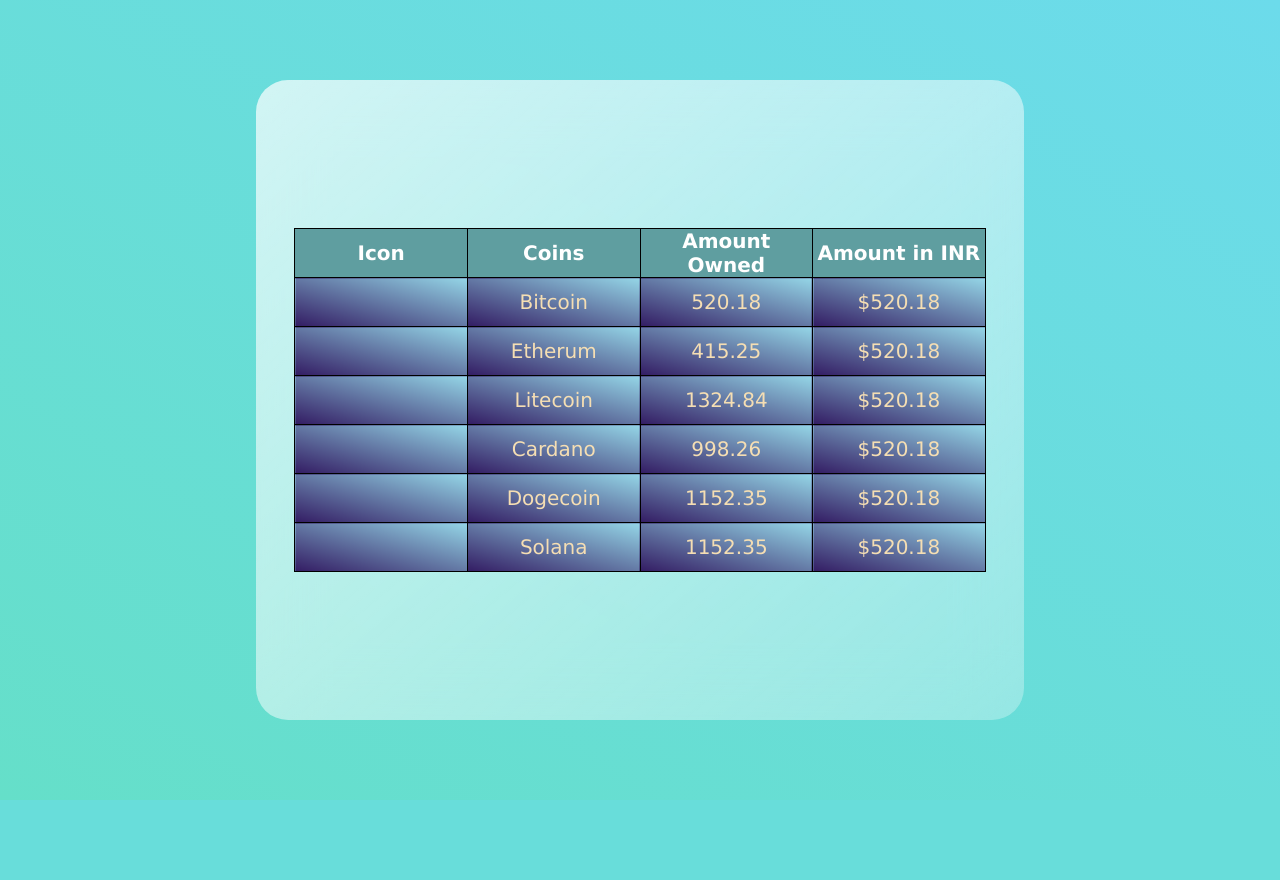
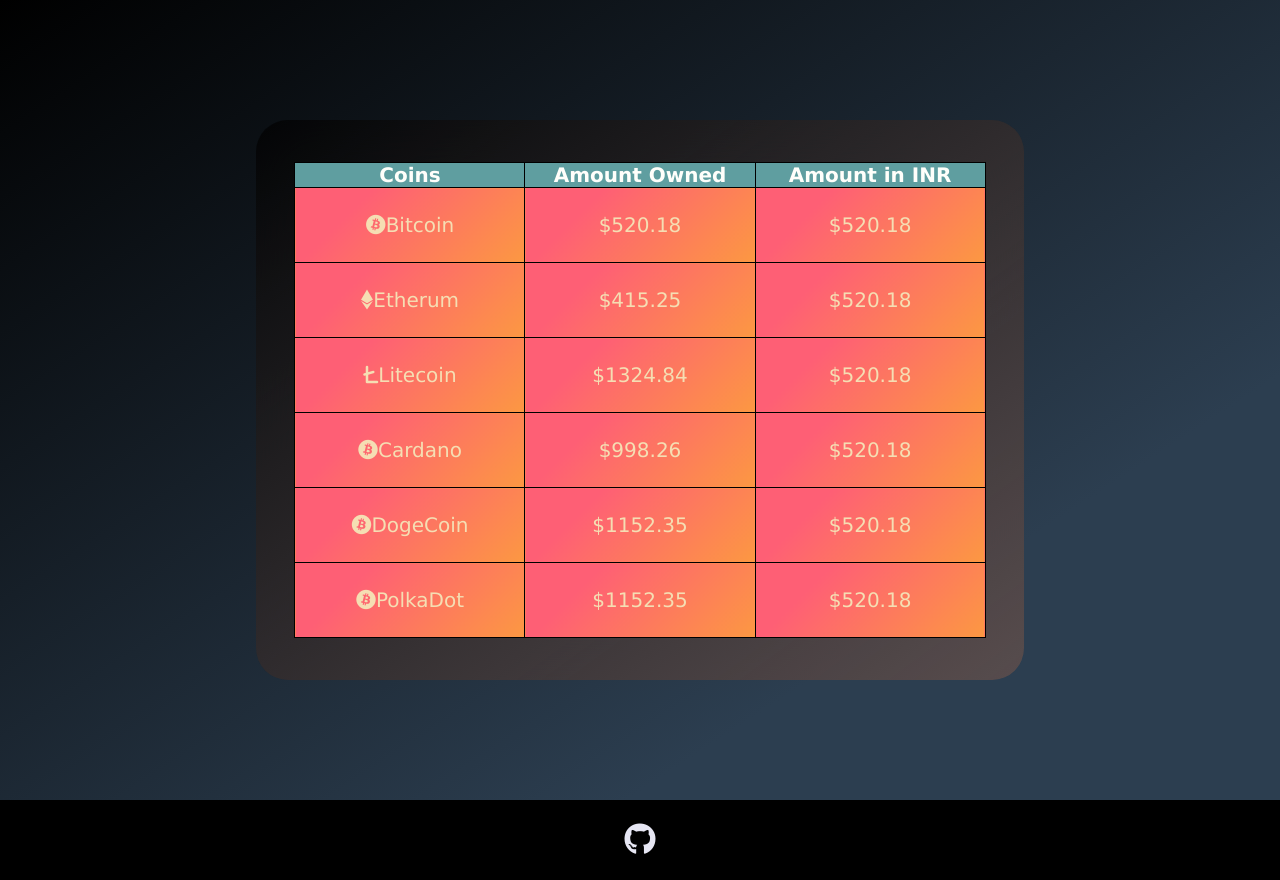
Before and after one commit to some-earth11/mozohack-mc, a Flask app: page / in a window 1280 px wide. Before the commit the page ends 800 px from the top, so only its background shows below. Run offline with Flask 2, Linux system fonts and the light colour scheme; some libraries are stand-ins or nearby versions.

Commit message:
Changed Theme

```diff
--- a/app.py
+++ b/app.py
@@ -5,7 +5,6 @@ app = Flask(__name__)
 
 @app.route("/")
 def home():
-    #print("HW")
     return render_template('crypto.html')
 
 if __name__== "__main__":
--- a/static/css/crypto.css
+++ b/static/css/crypto.css
@@ -6,19 +6,20 @@
 main {
   font-family: "Poppins", sans-serif;
   min-height: 100vh;
-    background: linear-gradient(to right top, #65dfc9, #6cdbeb);
+  background-color: #000000;
+background-image: linear-gradient(147deg, #000000 0%, #2c3e50 74%);
   display: flex;
   align-items: center;
   justify-content: center;
 }
 .glass {
   background: white;
-    min-height: 80vh;
+  min-height: 70vh;
   width: 60%;
   background: linear-gradient(
     to right bottom,
-      rgba(255, 255, 255, 0.7),
-      rgba(255, 255, 255, 0.3)
+    rgba(0, 0, 0, 0.7),
+    rgba(90, 77, 77, 0.945)
   );
   border-radius: 2rem;
   z-index: 2;
@@ -35,9 +36,10 @@ table {
 table,
 td,
 tr {
-	padding: 12px;
+padding: 25px;
 color: wheat;
-	background: linear-gradient(to right top, #331c63, #94d5e6);
+background-color: #fc9842;
+background-image: linear-gradient(315deg, #fc9842 0%, #fe5f75 74%);
 
 border: 1px solid black;
 border-collapse: collapse;
@@ -51,7 +53,7 @@ tr {
 
 /* Apply css properties to th */
 th {
-	color: white;
+color: rgb(255, 255, 251);
 border: 1px solid black;
 border-collapse: collapse;
 background: cadetblue;
@@ -61,3 +63,36 @@ th {
 td:hover {
 background: orangered;
 }
+ul{
+  position: relative;
+  display: flex;
+  justify-content: center;
+  background-color: rgb(0, 0, 0);
+  /* position: fixed; */
+}
+
+ul li {
+  position: relative;
+  list-style: none;
+  width:80px;
+  height:80px;
+  display: flex;
+  justify-content: center;
+  align-items: center;
+  cursor: pointer;
+  transition: 0.5s;
+}
+
+ul li a{
+  position: relative;
+  text-decoration: none;
+  color: var(--clr);
+  z-index:10;
+  font-size: 2em;
+  transition: 0.5s;
+}
+ul li:hover a{
+   font-size: 3em;
+   filter:drop-shadow(0 0 20px var(--clr)) drop-shadow(0 0 30px var(--clr))
+  ;
+}
--- a/templates/crypto.html
+++ b/templates/crypto.html
@@ -3,6 +3,10 @@
 <head>
   <meta charset="UTF-8">
   <meta http-equiv="X-UA-Compatible" content="IE=edge">
+  <script src="https://kit.fontawesome.com/7bea8a4b31.js" crossorigin="anonymous"></script>
+  <link rel="stylesheet" href="https://cdnjs.cloudflare.com/ajax/libs/font-awesome/6.0.0/css/all.min.css"
+    integrity="sha512-9usAa10IRO0HhonpyAIVpjrylPvoDwiPUiKdWk5t3PyolY1cOd4DSE0Ga+ri4AuTroPR5aQvXU9xC6qOPnzFeg=="
+    crossorigin="anonymous" referrerpolicy="no-referrer" />
   <meta name="viewport" content="width=device-width, initial-scale=1.0">
   <title>Cryptocurrency</title>
   <link rel="stylesheet" href="{{url_for('static',filename='css/crypto.css')}}">
@@ -14,7 +18,6 @@
         <table>
           <thead>
             <tr id="header">
-              <th>Icon</th>
               <th>Coins</th>
               <th>Amount Owned</th>
               <th>Amount in INR</th>
@@ -22,45 +25,49 @@
           </thead>
           <tbody>
             <tr>
-              <td><i class="fa-brands fa-bitcoin"></i></td>
-              <td>Bitcoin</td>
-              <td class="amount">520.18</td>
+              <td><i class="fa-brands fa-bitcoin"></i>Bitcoin</td>
+              <td class="amount">$520.18</td>
               <td class="amountINR">$520.18</td>
             </tr>
             <tr>
-              <td><i class="fa-brands fa-ethereum"></i></td>
-              <td>Etherum</td>
-              <td class="amount">415.25</td>
+              <td>
+                <span class="fa-brands fa-ethereum"></span>Etherum
+              </td>
+              <td class="amount">$415.25</td>
               <td class="amountINR">$520.18</td>
             </tr>
             <tr>
-              <td><i class="fa-solid fa-litecoin-sign"></i></td>
-              <td>Litecoin</td>
-              <td class="amount">1324.84</td>
+              <td><i class="fa-solid fa-litecoin-sign"></i>Litecoin</td>
+              <td class="amount">$1324.84</td>
               <td class="amountINR">$520.18</td>
             </tr>
             <tr>
-              <td><i class="fa-brands fa-bitcoin"></i></td>
-              <td>Cardano</td>
-              <td class="amount">998.26</td>
+              <td><i class="fa-brands fa-bitcoin"></i>Cardano</td>
+              <td class="amount">$998.26</td>
               <td class="amountINR">$520.18</td>
             </tr>
             <tr>
-              <td><i class="fa-brands fa-bitcoin"></i></td>
-              <td>Dogecoin</td>
-              <td class="amount">1152.35</td>
+              <td><i class="fa-brands fa-bitcoin"></i>DogeCoin</td>
+              <td class="amount">$1152.35</td>
               <td class="amountINR">$520.18</td>
             </tr>
             <tr>
-              <td><i class="fa-brands fa-bitcoin"></i></td>
-              <td>Solana</td>
-              <td class="amount">1152.35</td>
+              <td><i class="fa-brands fa-bitcoin"></i>PolkaDot</td>
+              <td class="amount">$1152.35</td>
               <td class="amountINR">$520.18</td>
             </tr>
           </tbody>
         </table>
       </section>
     </main>
+    <footer>
+      <ul>
+        <li style="--clr:#e6e6f3;">
+          <a href="https://github.com/some-earth11/mozohack-mc"><i class="fa-brands fa-github"></i></a>
+        </li>
+
+      </ul>
+    </footer>
   </div>
 </body>
 
```
Lines whose indentation alone changed are shown as unchanged.
